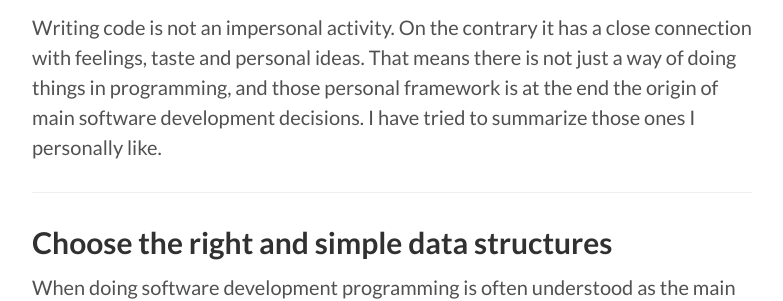
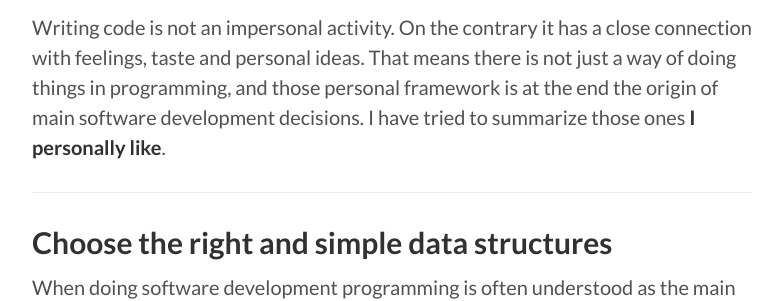
Before and after one commit to grosshat/grosshat.github.io, a Jekyll site: the page built from _posts/2014-04-15-software-development-fundamentals.md, in a window 1280 px wide. Shown: the part 219-520 px from the top of the page, without its empty margins (248-1031 px from the left). Built offline with Jekyll 4.4.1, drawn with Linux system fonts in a browser that asks for light colours; Markdown is read by kramdown in place of the engine named in the settings; comment, search, counter and statistics services are not loaded.

Commit message:
Give bold emphasis on excerpt.

```diff
--- a/_posts/2014-04-15-software-development-fundamentals.md
+++ b/_posts/2014-04-15-software-development-fundamentals.md
@@ -9,7 +9,7 @@ Writing code is not an impersonal activity. On the contrary it has a close
 connection with feelings, taste and personal ideas. That means there is not just
 a way of doing things in programming, and those personal framework is at the end
 the origin of main software development decisions. I have tried to summarize
-those ones I personally like.
+those ones **I personally like**.
 
 ---
 
```
